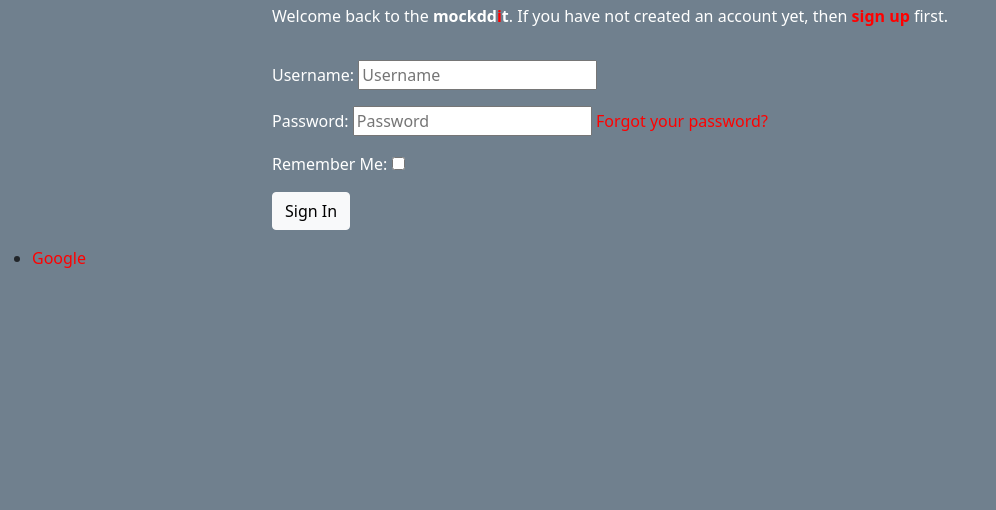
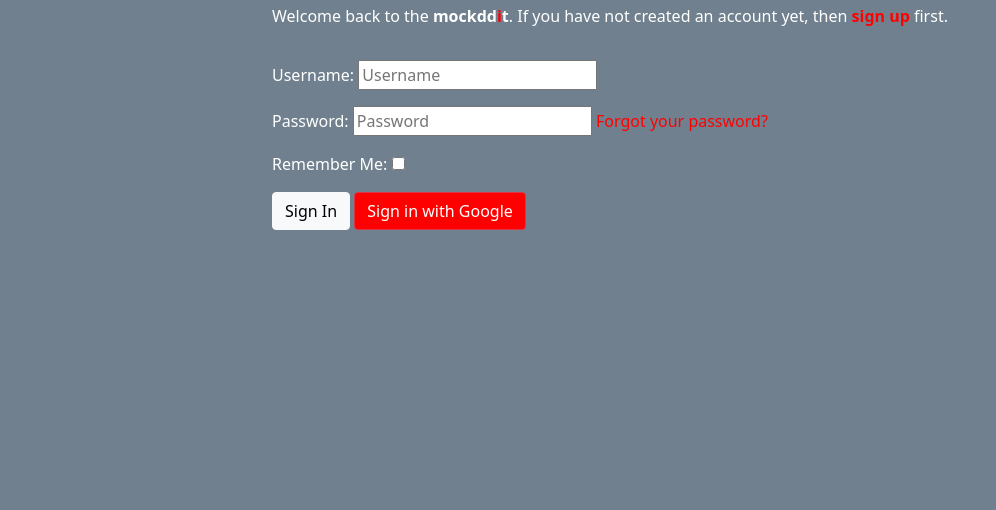
Before and after one commit to MikeMaroni9/P4-Reddit-Django, a Django app: page /accounts/login/ in a window 1280 px wide. Shown: the part 206-716 px from the top of the page, without its empty margins (0-996 px from the left). Run offline with Django 4.2, Linux system fonts and the light colour scheme; some libraries are stand-ins or nearby versions.

Commit message:
login with google page style added, google button updated

```diff
--- a/static/css/style.css
+++ b/static/css/style.css
@@ -78,3 +78,7 @@ a:hover {
     font-size: 1.5rem;
     font-weight: 600;
 }
+
+.googlebtn {
+    color: white;
+}
--- a/templates/account/login.html
+++ b/templates/account/login.html
@@ -26,6 +26,10 @@
         <input type="hidden" name="{{ redirect_field_name }}" value="{{ redirect_field_value }}" />
         {% endif %}
         <button class="btn btn-signup right btn-light" type="submit">{% trans "Sign In" %}</button>
+        <button type="button" class="btn btn-danger" class="socialaccount_providers text-white">
+          {% include "socialaccount/snippets/provider_list.html" with process="login" %}
+          </button>
+          {% include "socialaccount/snippets/login_extra.html" %}
       </form>
     </div>
   </div>
@@ -33,13 +37,9 @@
 <div>
 
 
-    <ul class="socialaccount_providers">
-      {% include "socialaccount/snippets/provider_list.html" with process="login" %}
-    </ul>
 
 
 
-  {% include "socialaccount/snippets/login_extra.html" %}
 
 
 {% endblock %}
--- a/templates/socialaccount/snippets/provider_list.html
+++ b/templates/socialaccount/snippets/provider_list.html
@@ -13,8 +13,6 @@
 </li>
 {% endfor %}
 {% endif %}
-<li>
-  <a title="{{provider.name}}" class="socialaccount_provider {{provider.id}}"
-     href="{% provider_login_url provider process=process scope=scope auth_params=auth_params %}">{{provider.name}}</a>
-</li>
+  <a title="{{provider.name}}" class="socialaccount_provider {{provider.id}} googlebtn"
+     href="{% provider_login_url provider process=process scope=scope auth_params=auth_params %}"> Sign in with {{provider.name}}</a>
 {% endfor %}
```
Also changed, not shown: templates/socialaccount/login.html (+4 -4 lines).
